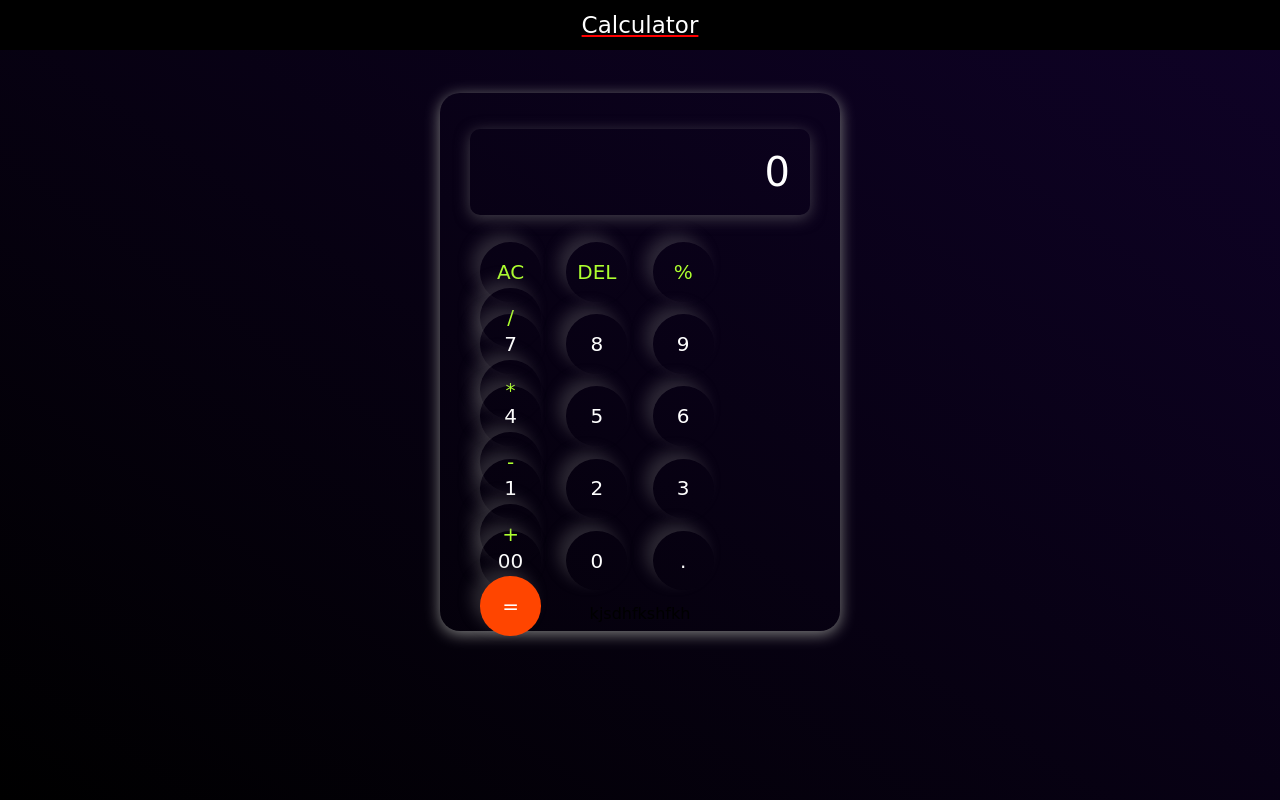
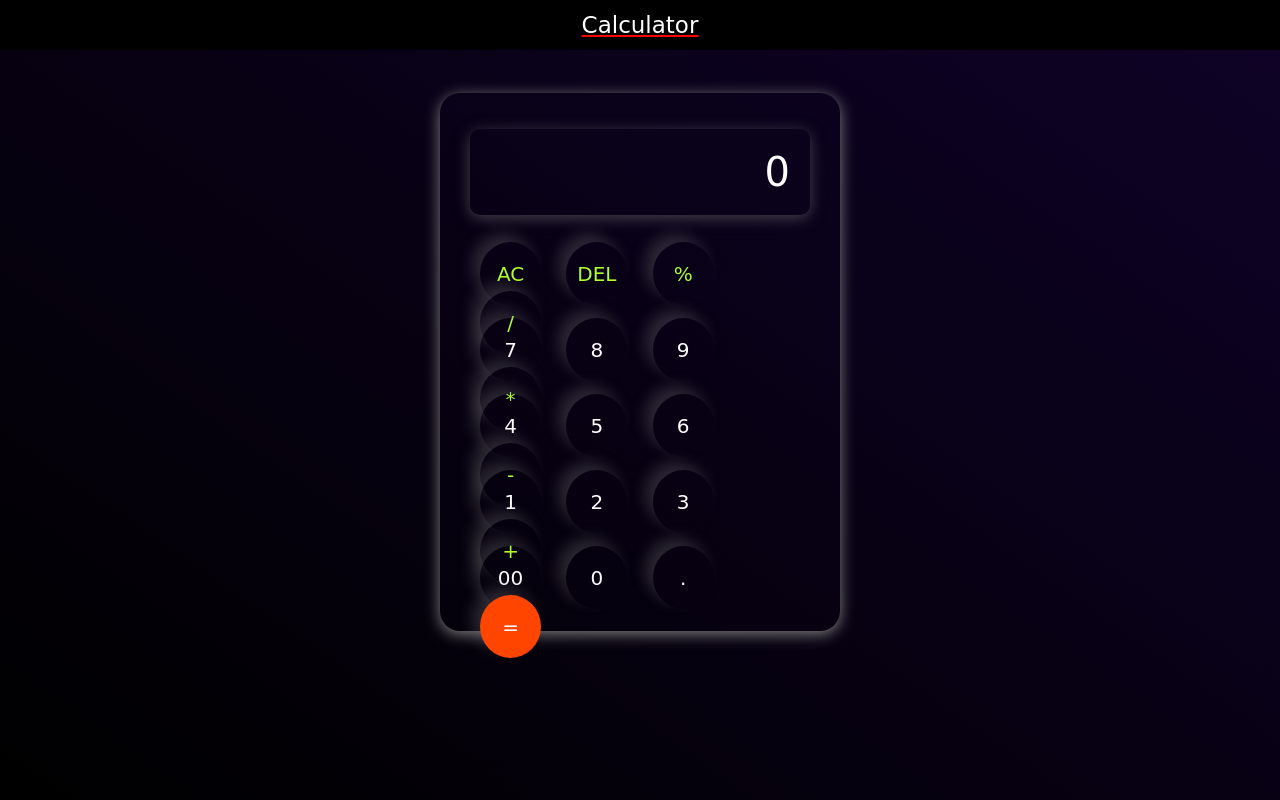
Before and after one commit to sameerchauhan360/CodSoft, a plain HTML site: page Calculator/index.html in a window 1280 px wide. Drawn offline with Linux system fonts and the light colour scheme; a web font is replaced by a local one.

Commit message:
Update index.html

```diff
--- a/Calculator/index.html
+++ b/Calculator/index.html
@@ -40,7 +40,6 @@
             <button>.</button>
             <button class="equalbtn">=</button>
         </div>
-kjsdhfkshfkh
     </div>
 </body>
 <script src="index.js"></script>
```
